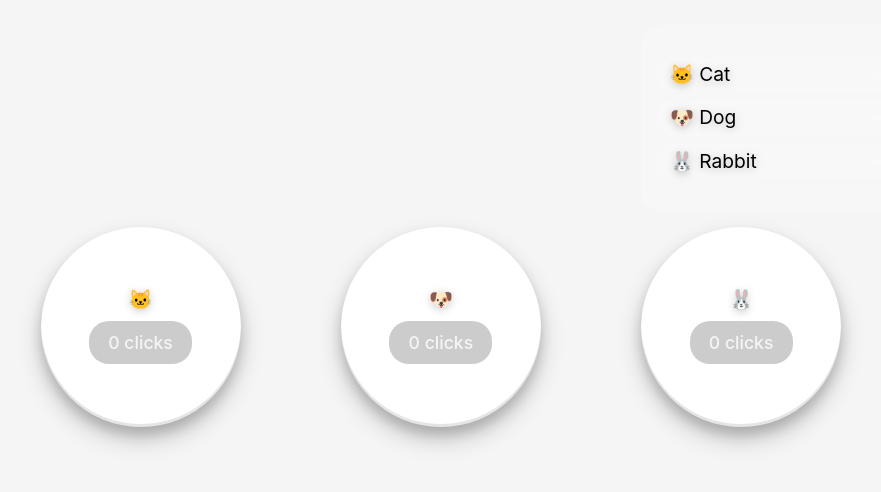
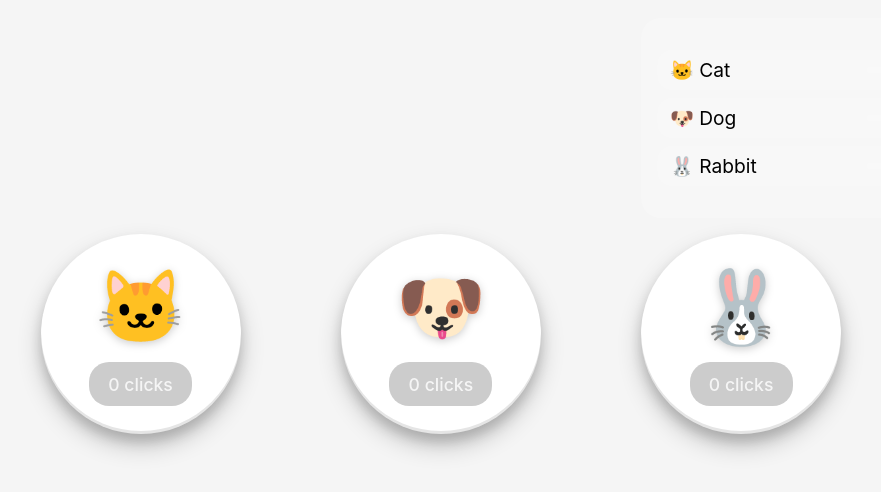
Before and after one commit to SinRas/animals-clicker, a React (Create React App) app: page / in a window 1280 px wide. Shown: the part 182-674 px from the top of the page, without its empty margins (157-1038 px from the left). Built offline with nearby package versions, Linux system fonts and the light colour scheme; no server answers; the HTML template or start-up script is replaced by a standard one.

Commit message:
fixed animal-emoji css

```diff
--- a/src/App.css
+++ b/src/App.css
@@ -6,7 +6,6 @@ main {
   place-content: center;
 }
 .global-stats,
-.app-content,
 .local-stats {
   grid-column: span 3; /* Full width for mobile */
 }
--- a/src/components/AnimalIcon.css
+++ b/src/components/AnimalIcon.css
@@ -24,9 +24,8 @@
   box-shadow: 0 4px 8px rgba(0, 0, 0, 0.2), 0 2px 4px rgba(0, 0, 0, 0.15), inset 0 -1px 0 rgba(0, 0, 0, 0.1);
 }
 
-.animal-emoji {
-  font-size: 3.2rem;
-  line-height: 1;
+.animal-icon .animal-emoji {
+  font-size: 4.5rem;
   filter: drop-shadow(0 2px 4px rgba(0, 0, 0, 0.2));
 }
 
--- a/src/components/ClickCounter.css
+++ b/src/components/ClickCounter.css
@@ -8,7 +8,7 @@
   border: var(--border);
 }
 
-.animal-emoji {
+.animal-count .animal-emoji {
   font-size: 1.2rem;
   color: black;
 }
```
